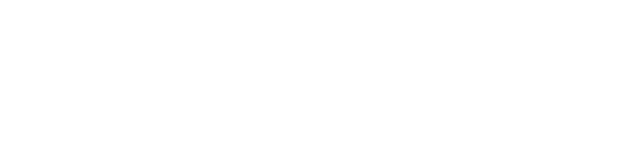
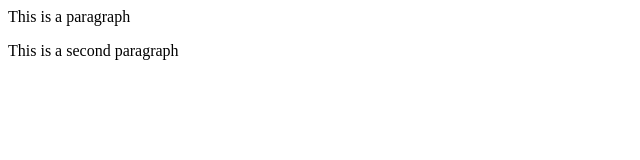
Before and after one commit to mrsdawson4/git-example-project, a plain HTML site: page index.html in a window 1280 px wide. Shown: the whole page, without its empty margins (0-640 px from the left). Drawn offline with Linux system fonts and the light colour scheme.

Commit message:
changed index and created page 2

```diff
--- a/index.html
+++ b/index.html
@@ -5,5 +5,8 @@
     <meta name=""viewport" content="width=device width, intial-scale=1.0"  />
   <title> Document,</title>
 </head>
-<body></body>
+<body>
+  <p>This is a paragraph</p>
+  <p> This is a second paragraph</p>
+</body>
 </html>
```
Also changed, not shown: page 2.html (added).
